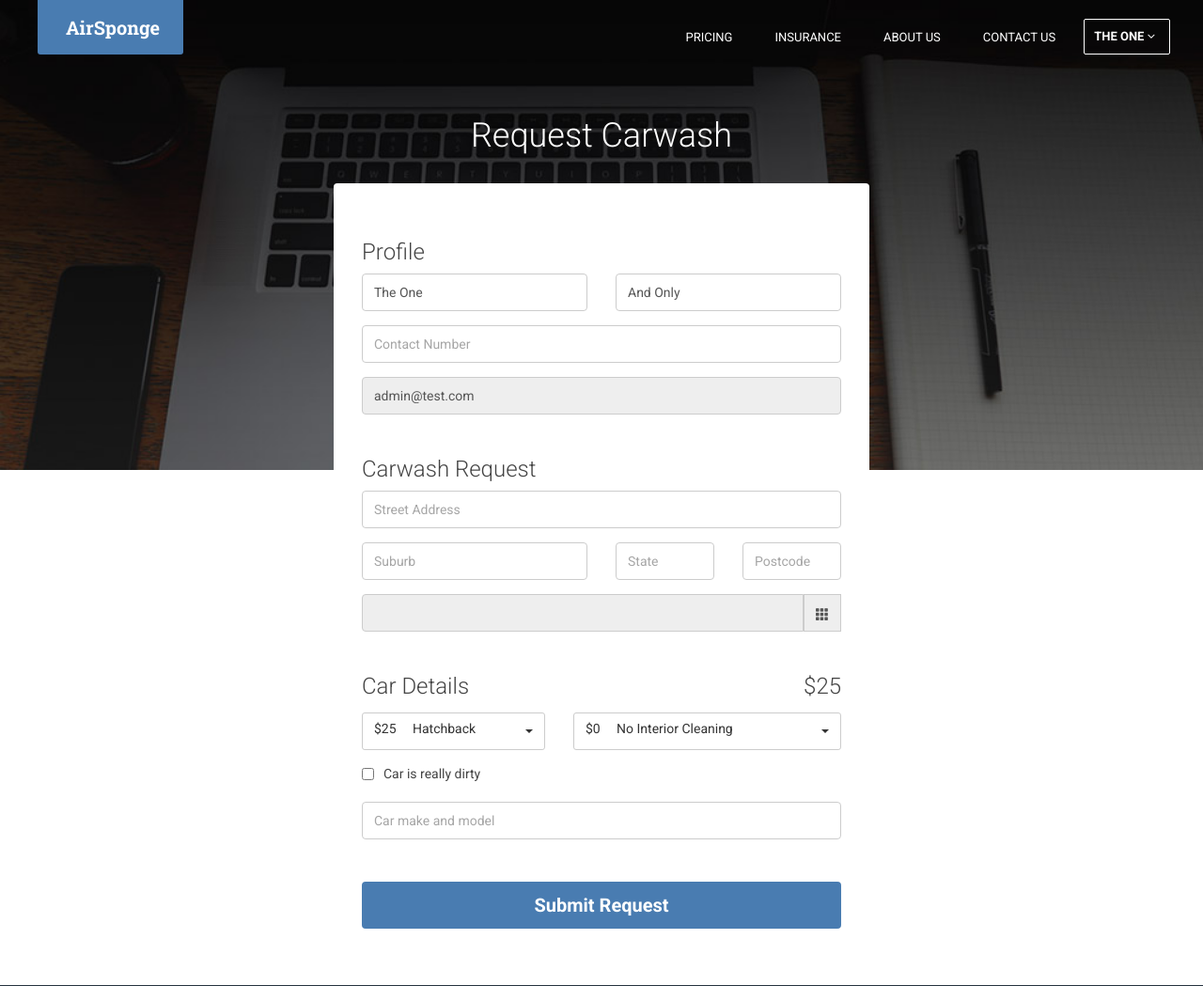
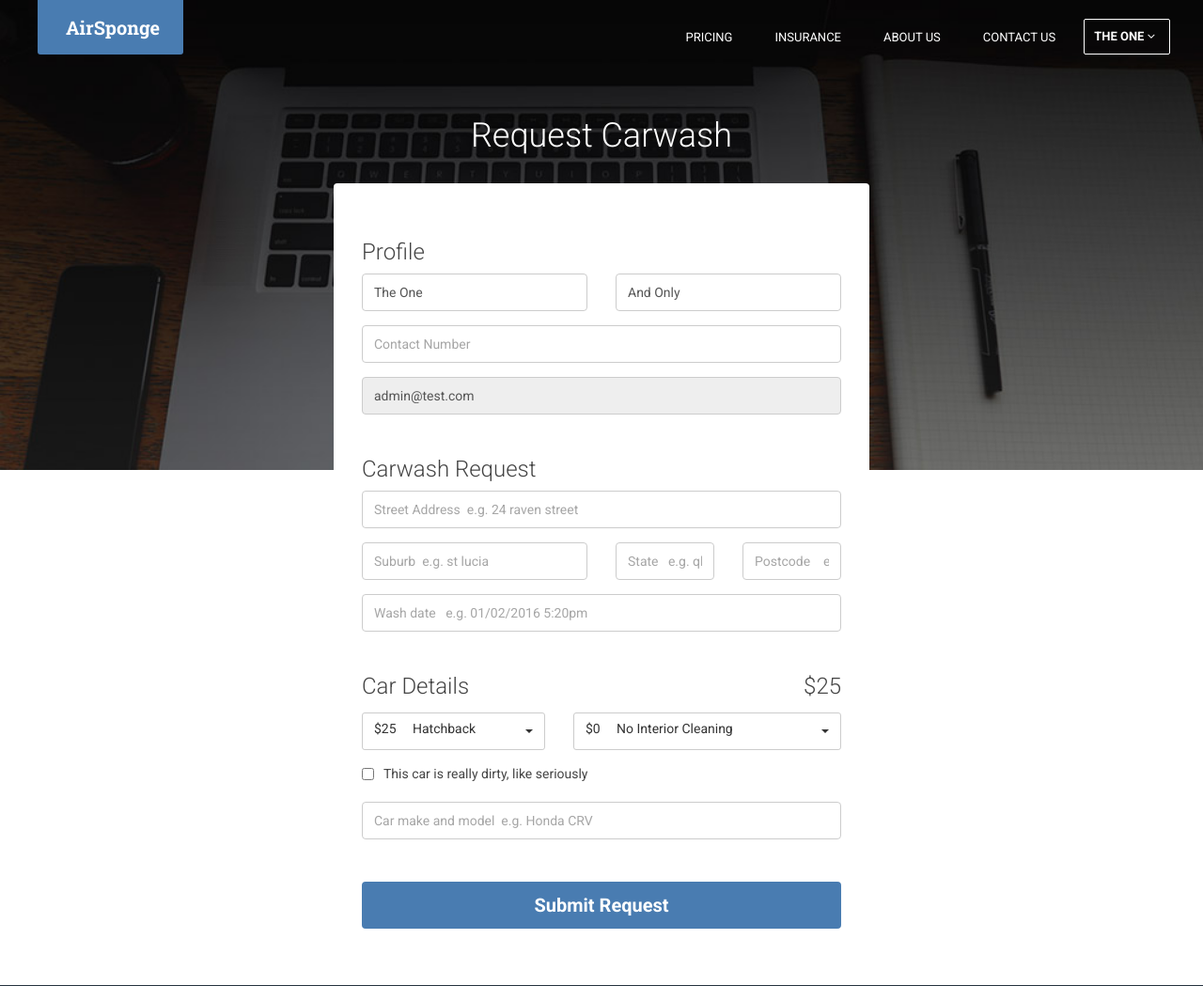
Before and after one commit to s4291158/as, a Django app: page /booking/ in a window 1280 px wide. Shown: the top 1049 px of the page at 94% size. Run offline with Django 3.2, Linux system fonts and the light colour scheme; a user stored in the database is signed in; data comes from the database, SQL or seed files in the repository; both versions use the stored data as it was after the commit; some libraries are stand-ins or nearby versions.

Commit message:
date remade

```diff
--- a/a/forms.py
+++ b/a/forms.py
@@ -1,5 +1,6 @@
 from django import forms
 from django.utils import timezone
+from datetime import datetime
 
 from .models import BaseUser, Washee, Address, BankAccount, WashRequest, Car
 
@@ -49,68 +50,95 @@ class BookingForm(LandingForm):
     user = None
 
     first_name = None
-    first_name_field = forms.CharField(required=False, widget=forms.TextInput(attrs={
-        'class': 'form-control',
-        'type': 'text',
-        'placeholder': 'First Name',
-    }))
+    first_name_field = forms.CharField(
+        required=False,
+        widget=forms.TextInput(attrs={
+            'class': 'form-control',
+            'type': 'text',
+            'placeholder': 'First Name',
+        }))
 
     last_name = None
-    last_name_field = forms.CharField(required=False, widget=forms.TextInput(attrs={
-        'class': 'form-control',
-        'type': 'text',
-        'placeholder': 'Last Name',
-    }))
+    last_name_field = forms.CharField(
+        required=False,
+        widget=forms.TextInput(attrs={
+            'class': 'form-control',
+            'type': 'text',
+            'placeholder': 'Last Name',
+        }))
 
     phone = None
-    phone_field = forms.CharField(required=False, widget=forms.TextInput(attrs={
-        'class': 'form-control',
-        'type': 'text',
-        'placeholder': 'Contact Number',
-    }))
+    phone_field = forms.CharField(
+        required=False,
+        widget=forms.TextInput(attrs={
+            'class': 'form-control',
+            'type': 'text',
+            'placeholder': 'Contact Number',
+        }))
 
     email = None
-    email_field = forms.EmailField(required=False, widget=forms.TextInput(attrs={
-        'class': 'form-control',
-        'type': 'email',
-        'placeholder': 'Email Address',
-        'readonly': True,
-    }))
+    email_field = forms.EmailField(
+        required=False,
+        widget=forms.TextInput(attrs={
+            'class': 'form-control',
+            'type': 'email',
+            'placeholder': 'Email Address   e.g. ',
+            'readonly': True,
+        }))
 
     street_address = None
-    street_address_field = forms.CharField(required=False, widget=forms.TextInput(attrs={
-        'class': 'form-control',
-        'type': 'text',
-        'placeholder': 'Street Address',
-    }))
+    street_address_field = forms.CharField(
+        required=False,
+        widget=forms.TextInput(attrs={
+            'class': 'form-control',
+            'type': 'text',
+            'placeholder': 'Street Address  e.g. 24 raven street',
+        }))
 
     suburb = None
-    suburb_field = forms.CharField(required=False, widget=forms.TextInput(attrs={
-        'class': 'form-control',
-        'type': 'text',
-        'placeholder': 'Suburb',
-    }))
+    suburb_field = forms.CharField(
+        required=False,
+        widget=forms.TextInput(attrs={
+            'class': 'form-control',
+            'type': 'text',
+            'placeholder': 'Suburb  e.g. st lucia',
+        }))
 
     state = None
-    state_field = forms.CharField(required=False, widget=forms.TextInput(attrs={
-        'class': 'form-control',
-        'type': 'text',
-        'placeholder': 'State',
-    }))
+    state_field = forms.CharField(
+        required=False,
+        widget=forms.TextInput(attrs={
+            'class': 'form-control',
+            'type': 'text',
+            'placeholder': 'State   e.g. qld',
+        }))
 
     postcode = None
-    postcode_field = forms.CharField(required=False, widget=forms.TextInput(attrs={
-        'class': 'form-control',
-        'type': 'text',
-        'placeholder': 'Postcode',
-    }))
+    postcode_field = forms.CharField(
+        required=False,
+        widget=forms.TextInput(attrs={
+            'class': 'form-control',
+            'type': 'text',
+            'placeholder': 'Postcode    e.g. 4067',
+        }))
+
+    wash_date = None
+    wash_date_field = forms.CharField(
+        required=False,
+        widget=forms.TextInput(attrs={
+            'class': 'form-control',
+            'type': 'text',
+            'placeholder': 'Wash date   e.g. 01/02/2016 5:20pm'
+        }))
 
     car_specs = None
-    car_specs_field = forms.CharField(required=False, widget=forms.TextInput(attrs={
-        'class': 'form-control',
-        'type': 'text',
-        'placeholder': 'Car make and model'
-    }))
+    car_specs_field = forms.CharField(
+        required=False,
+        widget=forms.TextInput(attrs={
+            'class': 'form-control',
+            'type': 'text',
+            'placeholder': 'Car make and model  e.g. Honda CRV'
+        }))
 
     extra_dirty_choice = None
     extra_dirty_choices = [
@@ -121,21 +149,12 @@ class BookingForm(LandingForm):
     default_extra_dirty_choice = extra_dirty_choices[0][0]
     extra_dirty_field = forms.BooleanField(
         initial=False,
-        label='Car is really dirty',
+        label='This car is really dirty, like seriously',
         required=False,
         widget=forms.CheckboxInput(attrs={
             'class': 'form-control',
             'type': 'checkbox',
             'onclick': 'getTotalPrice();'
-        }))
-
-    wash_date_field = forms.DateTimeField(
-        required=False,
-        label='Pick a wash time',
-        widget=forms.TextInput(attrs={
-            'class': 'form-control',
-            'type': 'text',
-            'readonly': True,
         }))
 
     def __init__(self, user, *args, **kwargs):
@@ -164,6 +183,8 @@ class BookingForm(LandingForm):
         self.suburb = self.cleaned_data['suburb_field']
         self.state = self.cleaned_data['state_field']
         self.postcode = self.cleaned_data['postcode_field']
+
+        self.wash_date = self.cleaned_data['wash_date_field']
 
         self.type_choice = self.cleaned_data['type_field']
         self.interior_choice = self.cleaned_data['interior_field']
@@ -205,6 +226,9 @@ class BookingForm(LandingForm):
         if self.check_valid_address():
             washrequest.address = address
         washrequest.request_date = timezone.now()
+        wash_date = self.check_valid_wash_date()
+        if wash_date:
+            washrequest.wash_date = wash_date
         washrequest.total_price += sum([car_price, interior_price, dirty_price])
         washrequest.save()
         self.request_id = washrequest.id
@@ -227,3 +251,15 @@ class BookingForm(LandingForm):
             return False
         else:
             return True
+
+    def check_valid_wash_date(self):
+        if self.wash_date:
+            try:
+                wash_date = datetime.strptime(self.wash_date, "%d/%m/%Y %I:%M%p")
+                wash_date = timezone.make_aware(wash_date, timezone.get_default_timezone())
+                if wash_date > timezone.now():
+                    return wash_date
+            except ValueError:
+                pass
+
+        return None
--- a/a/static/js/custom.js
+++ b/a/static/js/custom.js
@@ -47,12 +47,12 @@ function assignValueFromLanding() {
 }
 
 
-$("#id_wash_date_field").datetimepicker({
-    autoclose: true,
-    language: 'en',
-    showMeridian: true,
-    format: 'dd-mm-yyyy hh:ii:ss',
-    pickerPosition: "bottom-left",
-    container:'.wash-date-field',
-    todayBtn: true,
-});
+//$("#id_wash_date_field").datetimepicker({
+//    autoclose: true,
+//    language: 'en',
+//    showMeridian: true,
+//    format: 'dd-mm-yyyy hh:ii:ss',
+//    pickerPosition: "bottom-left",
+//    container:'.wash-date-field',
+//    todayBtn: true,
+//});
--- a/templates/booking.html
+++ b/templates/booking.html
@@ -62,13 +62,7 @@
                             </div>
 
                             <div class="col-sm-12 form-group form-group-wash-date">
-                                <div id="id_wash_date_field" class="input-group date wash-date-field">
-                                    {{ form.wash_date_field }}
-                                    <span class="input-group-addon">
-                                        <span class="glyphicon glyphicon-th"></span>
-                                    </span>
-                                </div>
-
+                                {{ form.wash_date_field }}
                             </div>
 
 
```
Also changed, not shown: db.sqlite3.
